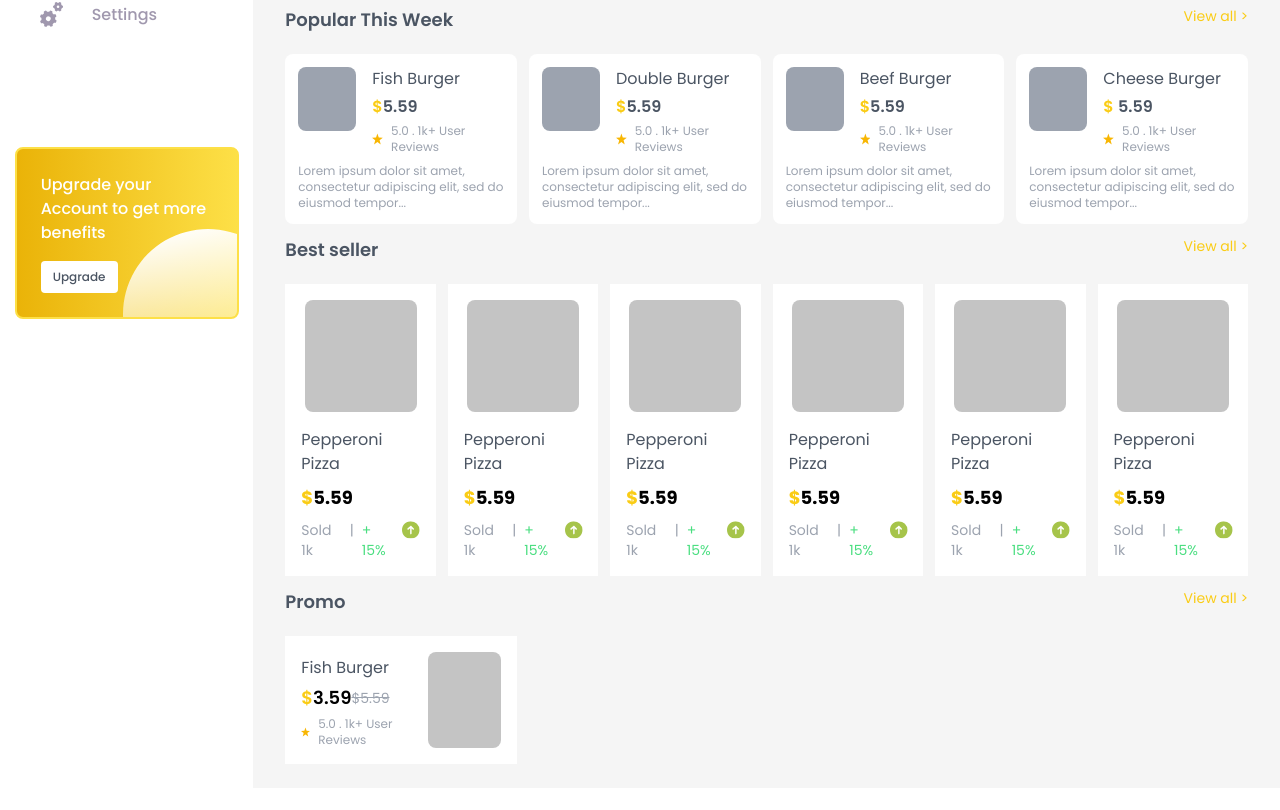
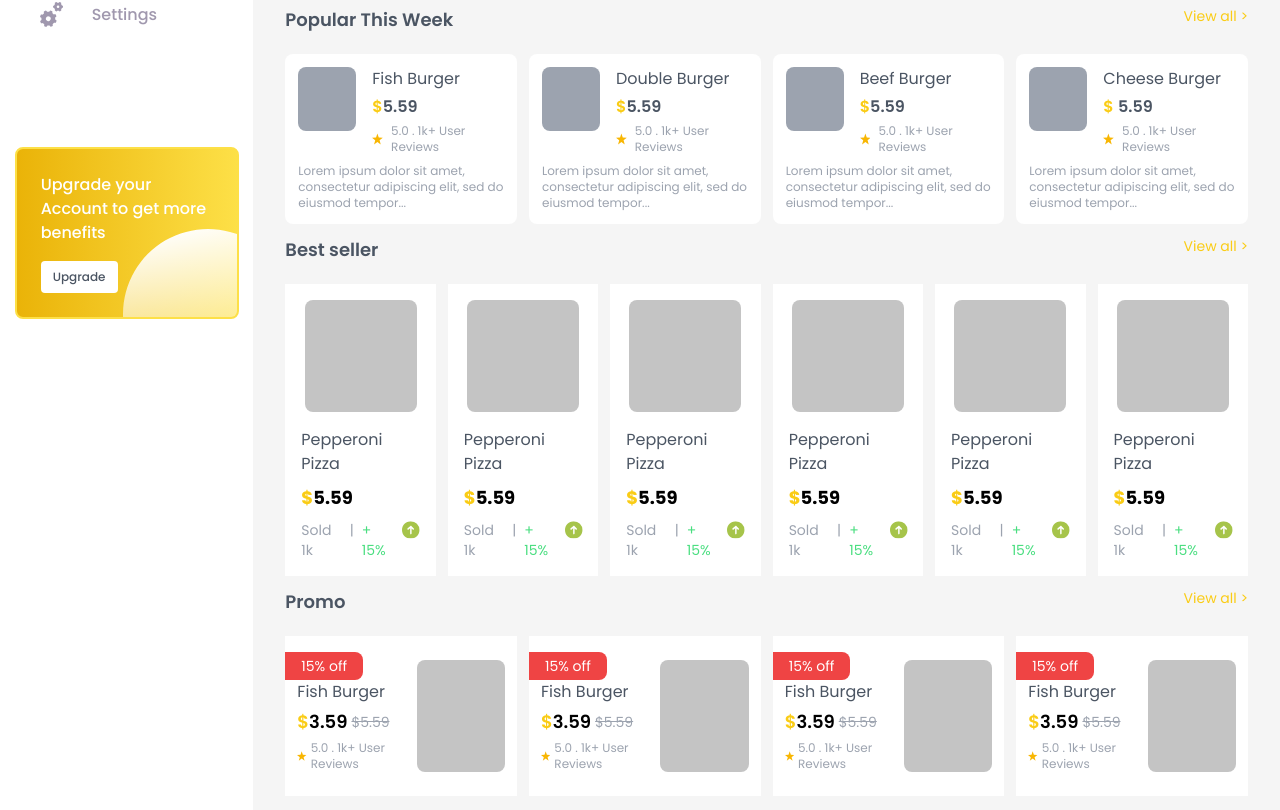
Before and after one commit to habiburrahman26/Go-meal, a React (Vite) app: page /dashboard in a window 1280 px wide. Shown: the part 318-1128 px from the top of the page. Before the commit the page ends 1106 px from the top, so only its background shows below. Built offline with nearby package versions, Linux system fonts and the light colour scheme.

Commit message:
dashboard desktop version done

```diff
--- a/src/pages/dashboard/Promo.jsx
+++ b/src/pages/dashboard/Promo.jsx
@@ -15,17 +15,17 @@ const Promo = () => {
       </div>
 
       {/* grid start */}
-      <div className='grid lg:grid-cols-4 gap-3'>
-        <div className='flex gap-4 bg-white p-4'>
-          <div className='flex flex-col gap-1 self-end'>
-            <h3 className='text-gray-600'>Fish Burger</h3>
-            <div className='flex items-center'>
+      <div className="grid lg:grid-cols-4 gap-3">
+        <div className="flex gap-2 bg-white px-3 py-6 relative">
+          <div className="flex flex-col gap-1 self-end">
+            <h3 className="text-gray-600">Fish Burger</h3>
+            <div className="flex gap-1 items-center">
               <p className="font-semibold text-lg">
                 <span className="text-yellow-400">$</span>3.59
               </p>
-              <span className='text-sm line-through text-gray-400'>$5.59</span>
+              <span className="text-sm line-through text-gray-400">$5.59</span>
             </div>
-            <div className="flex items-center gap-2">
+            <div className="flex items-center gap-1">
               <svg
                 xmlns="http://www.w3.org/2000/svg"
                 width="12"
@@ -42,7 +42,103 @@ const Promo = () => {
               <p className="text-xs text-gray-400">5.0 . 1k+ User Reviews</p>
             </div>
           </div>
-          <div className="w-24 h-24 bg-[#c4c4c4] rounded-lg"></div>
+          <div className="w-28 h-28 bg-[#c4c4c4] rounded-lg"></div>
+          <p className="px-4 py-1 bg-red-500 text-white absolute top-4 left-0 text-sm rounded-tr-lg rounded-br-lg">
+            15% off
+          </p>
+        </div>
+        <div className="flex gap-2 bg-white px-3 py-6 relative">
+          <div className="flex flex-col gap-1 self-end">
+            <h3 className="text-gray-600">Fish Burger</h3>
+            <div className="flex gap-1 items-center">
+              <p className="font-semibold text-lg">
+                <span className="text-yellow-400">$</span>3.59
+              </p>
+              <span className="text-sm line-through text-gray-400">$5.59</span>
+            </div>
+            <div className="flex items-center gap-1">
+              <svg
+                xmlns="http://www.w3.org/2000/svg"
+                width="12"
+                height="12"
+                viewBox="0 2.5 16 16"
+              >
+                <path
+                  d="m8 2.5 2 5.95 6 .161-4.764 3.84 1.708 6.049L8 14.922 3.056 18.5l1.708-6.05L0 8.611l6-.16z"
+                  fill="#f8b602"
+                  fillRule="evenodd"
+                  dataName="Star 1"
+                />
+              </svg>
+              <p className="text-xs text-gray-400">5.0 . 1k+ User Reviews</p>
+            </div>
+          </div>
+          <div className="w-28 h-28 bg-[#c4c4c4] rounded-lg"></div>
+          <p className="px-4 py-1 bg-red-500 text-white absolute top-4 left-0 text-sm rounded-tr-lg rounded-br-lg">
+            15% off
+          </p>
+        </div>
+        <div className="flex gap-2 bg-white px-3 py-6 relative">
+          <div className="flex flex-col gap-1 self-end">
+            <h3 className="text-gray-600">Fish Burger</h3>
+            <div className="flex gap-1 items-center">
+              <p className="font-semibold text-lg">
+                <span className="text-yellow-400">$</span>3.59
+              </p>
+              <span className="text-sm line-through text-gray-400">$5.59</span>
+            </div>
+            <div className="flex items-center gap-1">
+              <svg
+                xmlns="http://www.w3.org/2000/svg"
+                width="12"
+                height="12"
+                viewBox="0 2.5 16 16"
+              >
+                <path
+                  d="m8 2.5 2 5.95 6 .161-4.764 3.84 1.708 6.049L8 14.922 3.056 18.5l1.708-6.05L0 8.611l6-.16z"
+                  fill="#f8b602"
+                  fillRule="evenodd"
+                  dataName="Star 1"
+                />
+              </svg>
+              <p className="text-xs text-gray-400">5.0 . 1k+ User Reviews</p>
+            </div>
+          </div>
+          <div className="w-28 h-28 bg-[#c4c4c4] rounded-lg"></div>
+          <p className="px-4 py-1 bg-red-500 text-white absolute top-4 left-0 text-sm rounded-tr-lg rounded-br-lg">
+            15% off
+          </p>
+        </div>
+        <div className="flex gap-2 bg-white px-3 py-6 relative">
+          <div className="flex flex-col gap-1 self-end">
+            <h3 className="text-gray-600">Fish Burger</h3>
+            <div className="flex gap-1 items-center">
+              <p className="font-semibold text-lg">
+                <span className="text-yellow-400">$</span>3.59
+              </p>
+              <span className="text-sm line-through text-gray-400">$5.59</span>
+            </div>
+            <div className="flex items-center gap-1">
+              <svg
+                xmlns="http://www.w3.org/2000/svg"
+                width="12"
+                height="12"
+                viewBox="0 2.5 16 16"
+              >
+                <path
+                  d="m8 2.5 2 5.95 6 .161-4.764 3.84 1.708 6.049L8 14.922 3.056 18.5l1.708-6.05L0 8.611l6-.16z"
+                  fill="#f8b602"
+                  fillRule="evenodd"
+                  dataName="Star 1"
+                />
+              </svg>
+              <p className="text-xs text-gray-400">5.0 . 1k+ User Reviews</p>
+            </div>
+          </div>
+          <div className="w-28 h-28 bg-[#c4c4c4] rounded-lg"></div>
+          <p className="px-4 py-1 bg-red-500 text-white absolute top-4 left-0 text-sm rounded-tr-lg rounded-br-lg">
+            15% off
+          </p>
         </div>
       </div>
     </div>
```
